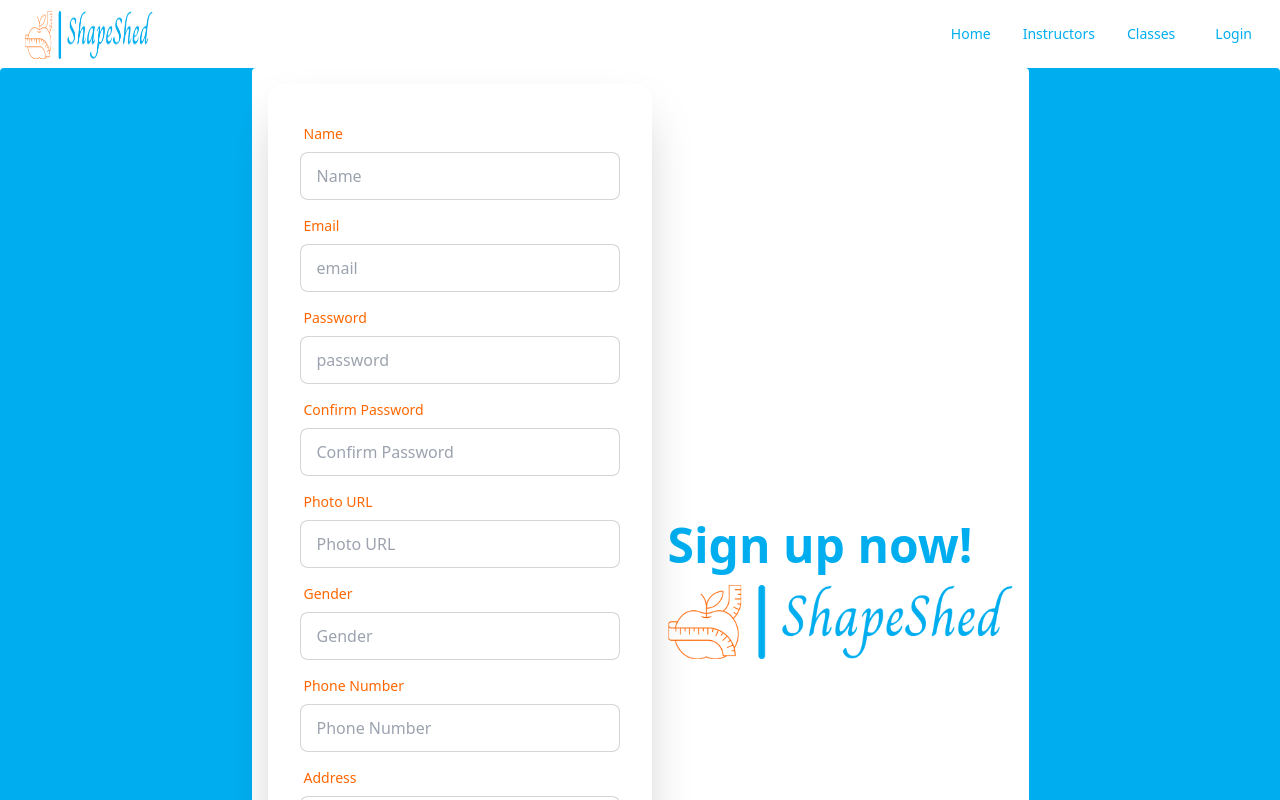
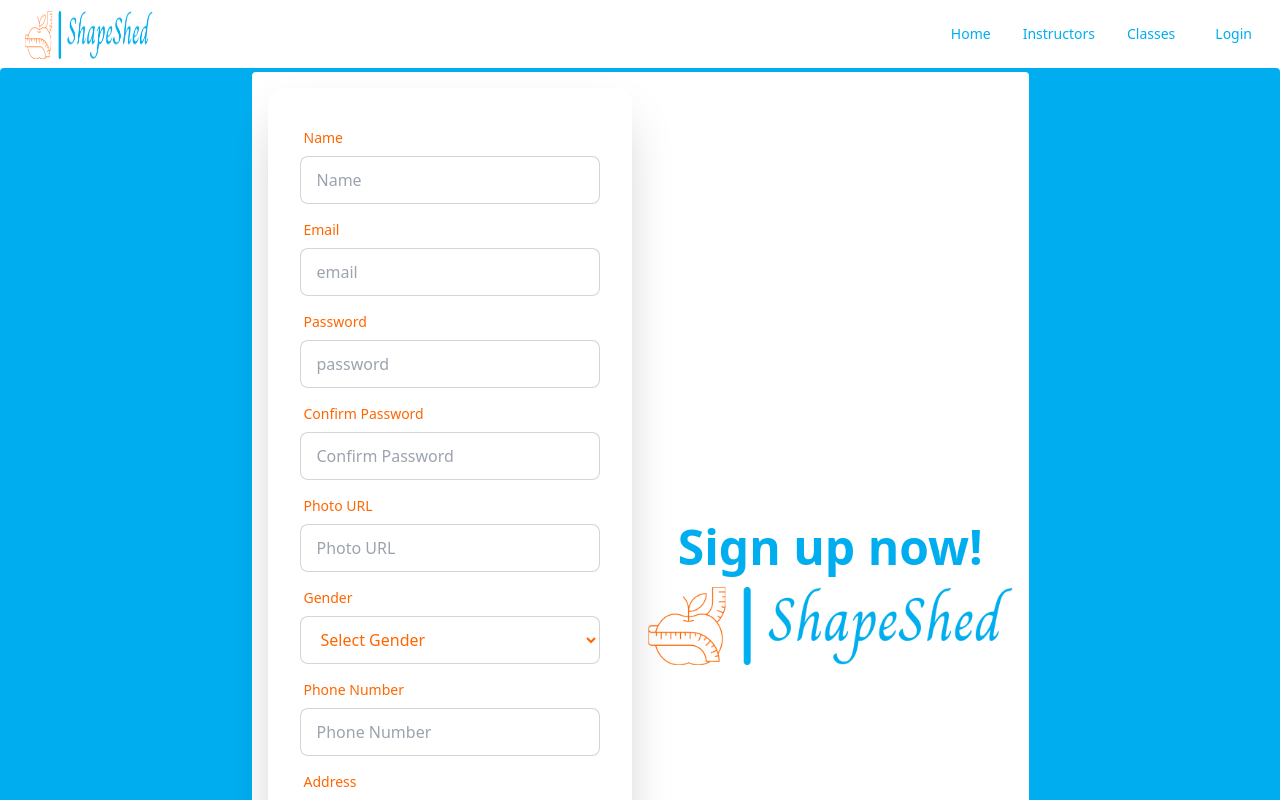
Before and after one commit to Amin0710/summer-camp-client, a React (Vite) app in the folder weight-loss/: page /signup in a window 1280 px wide. Shown: the top 800 px of the page. Built offline with nearby package versions, Linux system fonts and the light colour scheme; no server answers.

Commit message:
Sign up done

```diff
--- a/weight-loss/src/Pages/Singup/Signup.jsx
+++ b/weight-loss/src/Pages/Singup/Signup.jsx
@@ -91,8 +91,8 @@ const SignUp = () => {
 				<title>Bistro Boss | Sign Up</title>
 			</Helmet>
 			<div className="hero min-h-screen bg-[#00AEEF] rounded">
-				<div className="hero-content flex-col lg:flex-row-reverse  bg-[#FFFFFF] rounded">
-					<div className="text-center lg:text-left">
+				<div className="hero-content flex-col lg:flex-row-reverse my-1 bg-[#FFFFFF] rounded">
+					<div className="text-center  md:w-1/2 lg:text-center">
 						<h1 className="text-5xl font-bold mb-4 text-[#00AEEF]">
 							Sign up now!
 						</h1>
@@ -115,7 +115,7 @@ const SignUp = () => {
 							/>
 						)}
 					</div>
-					<div className="card flex-shrink-0 w-full max-w-sm shadow-2xl  text-[#FF6600]">
+					<div className="card md:w-1/2 max-w-sm shadow-2xl  text-[#FF6600]">
 						<form onSubmit={handleSubmit(onSubmit)} className="card-body">
 							<div className="form-control">
 								<label className="label">
@@ -222,12 +222,14 @@ const SignUp = () => {
 								<label className="label">
 									<span className="label-text  text-[#FF6600]">Gender</span>
 								</label>
-								<input
-									type="text"
+								<select
 									name="gender"
-									placeholder="Gender"
-									className="input input-bordered text-[#FF6600] bg-[#FFFFFF]"
-								/>
+									className="input input-bordered text-[#FF6600] bg-[#FFFFFF]">
+									<option value="">Select Gender</option>
+									<option value="male">Male</option>
+									<option value="female">Female</option>
+									<option value="other">Other</option>
+								</select>
 							</div>
 							<div className="form-control">
 								<label className="label">
@@ -236,7 +238,7 @@ const SignUp = () => {
 									</span>
 								</label>
 								<input
-									type="text"
+									type="number"
 									name="phoneNumber"
 									placeholder="Phone Number"
 									className="input input-bordered text-[#FF6600] bg-[#FFFFFF]"
@@ -284,7 +286,7 @@ const SignUp = () => {
 
 						<p className="my-4 text-center">
 							Already have an account
-							<Link className="text-[#00AEEF] font-bold" to="/signup">
+							<Link className="text-[#00AEEF] font-bold" to="/login">
 								{" "}
 								Login
 							</Link>{" "}
```
